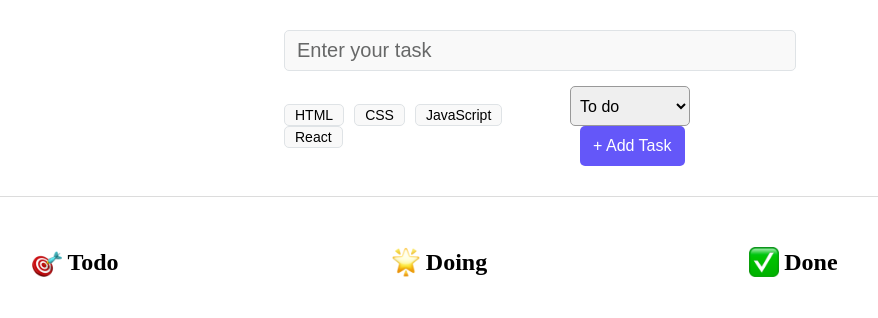
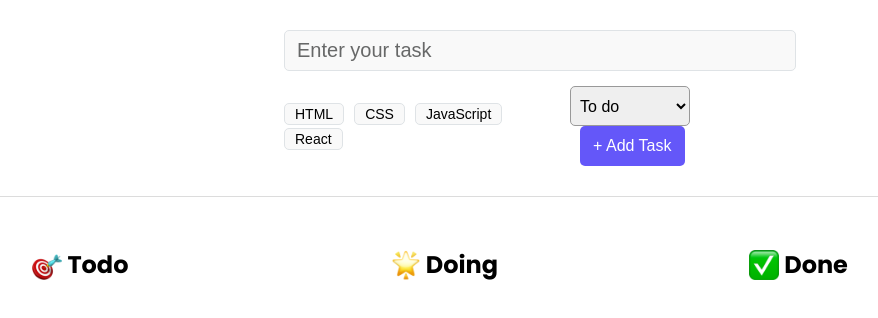
Before and after one commit to aoul-hicham/my-task, a React (Vite) app: page / in a window 1280 px wide. Shown: the top 318 px of the page, without its empty margins (100-978 px from the left). Built offline with nearby package versions, Linux system fonts and the light colour scheme.

Commit message:
chaning the default font to poppins

```diff
--- a/src/App.jsx
+++ b/src/App.jsx
@@ -1,4 +1,4 @@
-import { useState } from "react"
+import { useEffect, useState } from "react"
 import "./App.css"
 import TaskColumn from "./components/TaskColumn"
 import TaskForm from "./components/TaskForm"
@@ -7,8 +7,14 @@ import doingIcon from "./assets/glowing-star.png"
 import doneIcon from "./assets/check-mark-button.png"
 
 function App() {
-  const [task, setTask] = useState([])
+  const tasksList = !localStorage.getItem("tasks") ? [] : JSON.parse(localStorage.getItem("tasks"))
+  const [task, setTask] = useState(tasksList)
 
+  useEffect(() => {
+    localStorage.setItem("tasks", JSON.stringify(task))
+  }, [task])
+
+  //* Delete task
   const handleDelete = (index) => {
     const newTasks = task.filter((value, arrayIndex) => arrayIndex != index)
 
--- a/src/index.css
+++ b/src/index.css
@@ -1,5 +1,11 @@
+@import url("https://fonts.googleapis.com/css2?family=Poppins:wght@300;400;500;700&display=swap");
+
 * {
   margin: 0;
   padding: 0;
   box-sizing: border-box;
 }
+
+body {
+  font-family: "Poppins", sans-serif;
+}
```
Also changed, not shown: .eslintrc.cjs.
